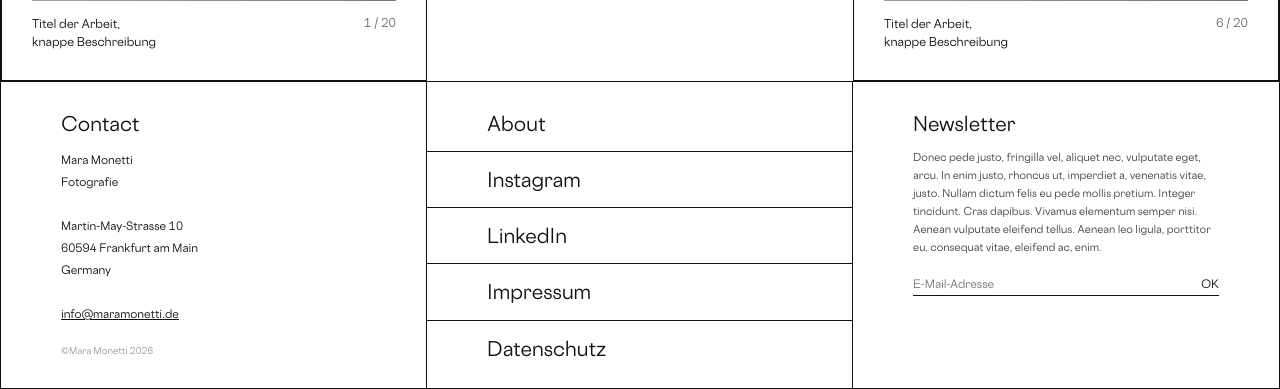
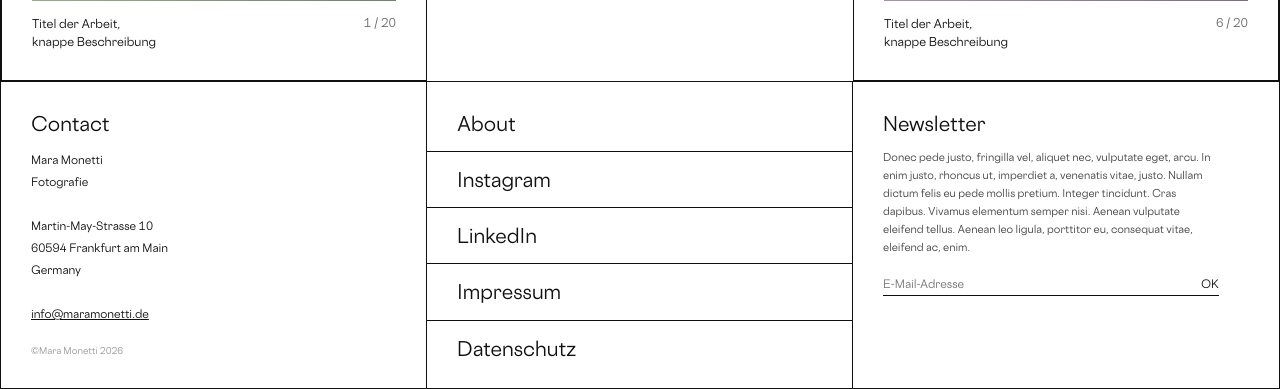
Before and after one commit to dm2026-art/maramonetti-, a PHP site: page / in a window 1280 px wide. Shown: the part 1615-2004 px from the top of the page. Run offline with PHP 8.4, Linux system fonts and the light colour scheme.

Commit message:
Align left padding across all sections to match header (var(--gap) = 30px)
Pages, footer columns and nav links all start at the same x as the header name.

https://claude.ai/code/session_017TcvLCpsyhi7srxrz4jdxc

```diff
--- a/css/style.css
+++ b/css/style.css
@@ -115,7 +115,7 @@ html, body {
 
 .page-2col { display: grid; grid-template-columns: 1fr 1fr; }
 .pcol {
-  padding: 60px;
+  padding: 60px 60px 60px var(--gap);
 }
 .pcol-no-border { border-right: none; }
 .pcol h2 {
@@ -156,7 +156,7 @@ html, body {
 }
 
 .p-full {
-  padding: 60px;
+  padding: 60px 60px 60px var(--gap);
   font-size: clamp(11px, 0.85vw, 13px);
   line-height: 1.85;
   color: #333;
@@ -187,7 +187,7 @@ html, body {
 .fcol:last-child { border-right: none; }
 
 /* Shared footer top padding — all titles start at same y */
-.fc1, .fc3 { padding: 32px 60px; }
+.fc1, .fc3 { padding: 32px 60px 32px var(--gap); }
 
 /* Col 1 label */
 .fc1 { display: flex; flex-direction: column; }
@@ -213,7 +213,7 @@ html, body {
 
 /* Col 2 — first fbox top padding matches col1/col3 padding */
 .fbox {
-  padding: 18px 60px;
+  padding: 18px 60px 18px var(--gap);
   border-bottom: var(--inner);
   font-size: clamp(16px, 1.5vw, 24px);
   font-family: var(--f);
@@ -225,7 +225,7 @@ html, body {
   transition: opacity 0.15s;
 }
 /* First fbox: top padding = 32px to align title with col1/col3 */
-.fbox:first-child { padding-top: 32px; padding-bottom: 18px; }
+.fbox:first-child { padding-top: 32px; padding-bottom: 18px; padding-left: var(--gap); }
 .fbox:last-child { border-bottom: none; }
 .fbox:hover { opacity: 0.6; }
 
```
